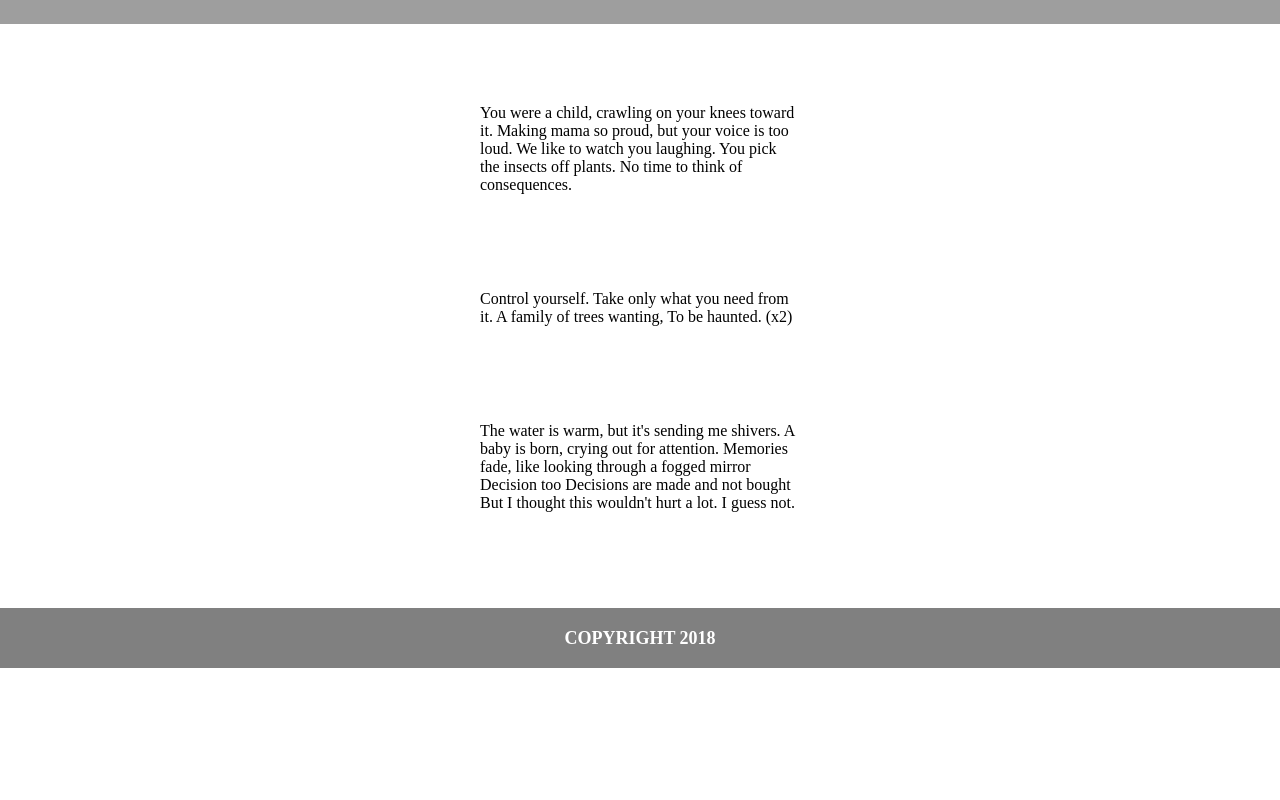
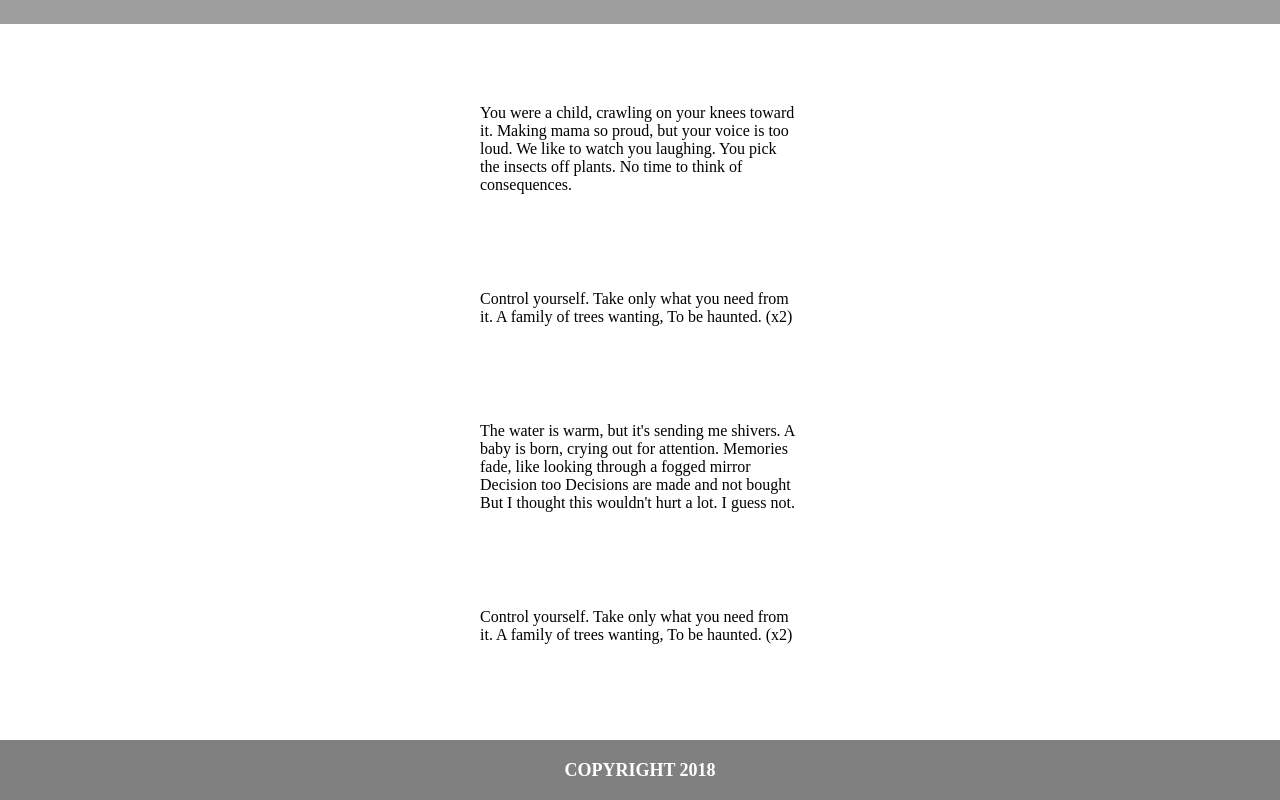
Before and after one commit to pawel192/zadanie7.3, a plain HTML site: page index.html in a window 1280 px wide. Shown: the part 536-1336 px from the top of the page. Before the commit the page ends 1204 px from the top, so only its background shows below. Drawn offline with Linux system fonts and the light colour scheme; grey boxes are pictures that could not be loaded.

Commit message:
add paragraph

```diff
--- a/index.html
+++ b/index.html
@@ -35,6 +35,12 @@
 			But I thought this wouldn't hurt a lot.
 			I guess not.
 		</p>
+		<p>Control yourself.
+			Take only what you need from it.
+			A family of trees wanting,
+			To be haunted.
+			(x2)
+		</p>
 	</section>
 	<footer>
 		<h4>Copyright 2018</h4>
```
Also changed, not shown: 1 other file.
